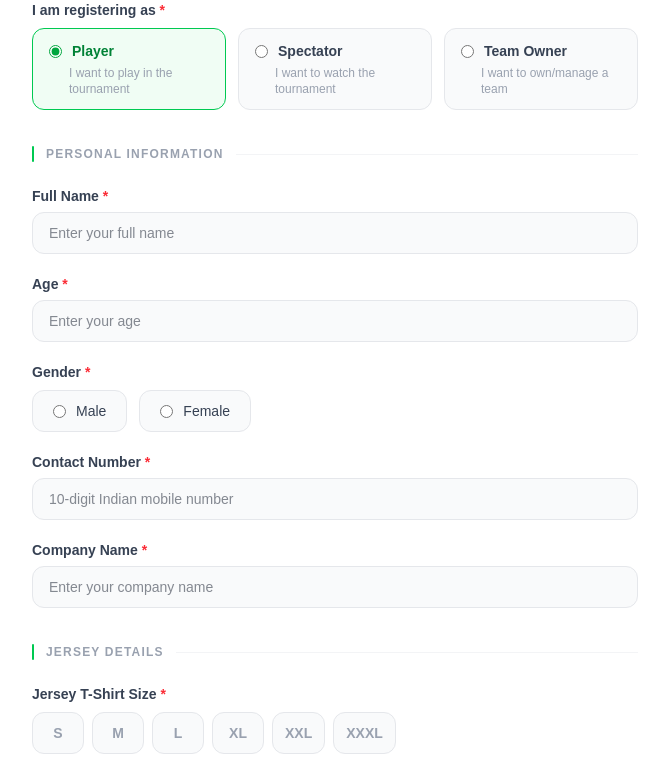
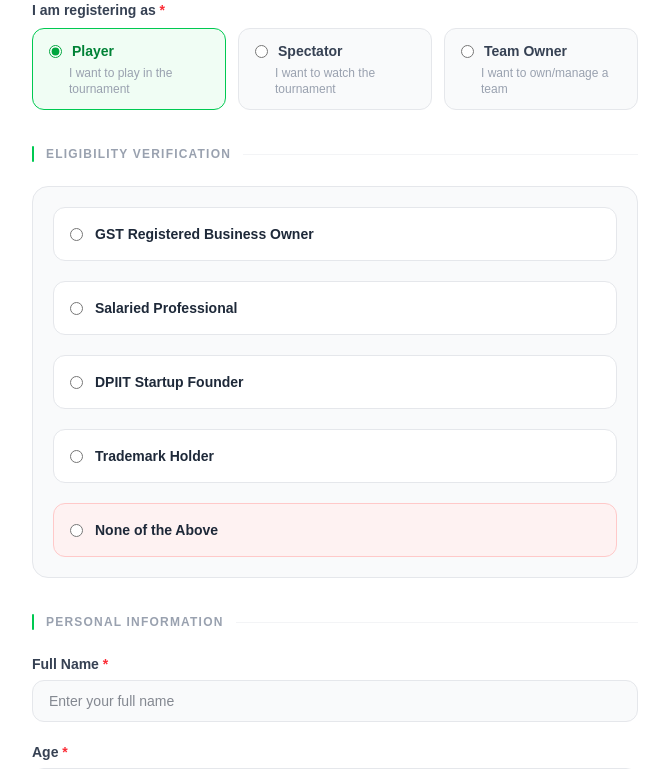
Before and after one commit to mga-group-dev/tpl-overarm, a Next.js app: page / in a window 1280 px wide. Shown: the part 580-1349 px from the top of the page, without its empty margins (305-974 px from the left). Built offline with nearby package versions, Linux system fonts and the light colour scheme.

Commit message:
Input Added in Registration form

```diff
--- a/app/components/RegistrationForm.tsx
+++ b/app/components/RegistrationForm.tsx
@@ -47,6 +47,7 @@ export default function RegistrationForm() {
   const [isSuccess, setIsSuccess] = useState(false);
   const [submitError, setSubmitError] = useState<string | null>(null);
   const fileInputRef = useRef<HTMLInputElement>(null);
+  const [registrationAmt, setRegistrationAmt] = useState(0);
 
   const {
     register,
@@ -62,6 +63,19 @@ export default function RegistrationForm() {
   });
 
   const registrationType = watch("registrationType");
+  const eligibilityCategory = watch("eligibilityCategory");
+  const isPlayerWithNoEligibility =
+  registrationType === "Player" &&
+  eligibilityCategory === "None";
+
+const registrationAmount =
+  registrationType === "Team Owner"
+    ? 15000
+    : registrationType === "Spectator"
+    ? 500
+    : isPlayerWithNoEligibility
+    ? 500
+    : 0;
 
   async function handleFileChange(e: React.ChangeEvent<HTMLInputElement>) {
     const file = e.target.files?.[0];
@@ -117,10 +131,37 @@ export default function RegistrationForm() {
   async function onSubmit(data: RegistrationFormData) {
     setIsSubmitting(true);
     setSubmitError(null);
+    const amount =
+  data.registrationType === "Team Owner"
+    ? 15000
+    : data.registrationType === "Spectator"
+    ? 500
+    : data.eligibilityCategory === "None"
+    ? 500
+    : 0;
+    setRegistrationAmt(amount);
 
     try {
       // 1. Create Razorpay order (form data is stored in order notes so the
       //    webhook can record the registration even if the user leaves the page)
+      if (amount === 0) {
+  const res = await fetch("/api/register-free", {
+    method: "POST",
+    headers: {
+      "Content-Type": "application/json",
+    },
+    body: JSON.stringify(data),
+  });
+
+  const result = await res.json();
+
+  if (!res.ok) {
+    throw new Error(result.error || "Registration failed");
+  }
+
+  setIsSuccess(true);
+  return;
+}
       const orderRes = await fetch("/api/payment/create-order", {
         method: "POST",
         headers: { "Content-Type": "application/json" },
@@ -202,8 +243,12 @@ export default function RegistrationForm() {
         <div>
           <h2 className="text-2xl font-bold text-gray-900 mb-2">Registration Confirmed</h2>
           <p className="text-gray-500 text-sm leading-relaxed max-w-xs mx-auto">
-            Welcome to <strong className="text-gray-700">Tax Sahi Hai TPL 3.0</strong>. Your payment
-            was successful and your registration is confirmed. See you on the pitch on{" "}
+            Welcome to <strong className="text-gray-700">Tax Sahi Hai TPL 3.0</strong>.   {registrationAmount > 0
+    ? "Your payment was successful and your registration is confirmed."
+    : "Your registration was successful and confirmed."}
+
+  {" "}See you on the pitch on{" "}
+
             <strong className="text-gray-700">27th June 2026</strong>.
           </p>
         </div>
@@ -249,8 +294,176 @@ export default function RegistrationForm() {
           <p className="mt-1 text-xs text-red-500">{errors.registrationType.message}</p>
         )}
       </div>
+      {registrationType === "Player" && (
+        <>
 
+
+        <SectionLabel label="Eligibility Verification" />
+
+    <div className="rounded-2xl border border-gray-200 bg-gray-50 p-5 space-y-5">
+
+      {/* GST */}
+      <label className="flex items-start gap-3 rounded-xl border border-gray-200 bg-white p-4 cursor-pointer">
+        <input
+          {...register("eligibilityCategory")}
+          type="radio"
+          value="GST Registered Business Owner"
+          className="mt-1 accent-green-600"
+        />
+
+        <div>
+          <p className="font-semibold text-sm text-gray-800">
+            GST Registered Business Owner
+          </p>
+        </div>
+      </label>
+
+      {eligibilityCategory === "GST Registered Business Owner" && (
+        <div>
+          <input
+            {...register("gstNumber")}
+            type="text"
+            placeholder="Enter GST Number"
+            className="w-full rounded-xl border border-gray-200 bg-white px-4 py-2.5 text-sm text-black"
+          />
+
+          {errors.gstNumber && (
+            <p className="mt-1 text-xs text-red-500">
+              {errors.gstNumber.message}
+            </p>
+          )}
+        </div>
+      )}
+
+      {/* Salaried */}
+      <label className="flex items-start gap-3 rounded-xl border text-black border-gray-200 bg-white p-4 cursor-pointer">
+        <input
+          {...register("eligibilityCategory")}
+          type="radio"
+          value="Salaried Professional"
+          className="mt-1 accent-green-600"
+        />
+
+        <div>
+          <p className="font-semibold text-sm text-gray-800">
+            Salaried Professional
+          </p>
+        </div>
+      </label>
+
+      {eligibilityCategory === "Salaried Professional" && (
+        <div className="grid grid-cols-1 md:grid-cols-2 gap-3">
+
+          <input
+            {...register("salaryCompanyName")}
+            type="text"
+            placeholder="Company Name"
+            className="w-full rounded-xl border border-gray-200 bg-white px-4 py-2.5 text-sm text-black"
+          />
+
+          <input
+            {...register("designation")}
+            type="text"
+            placeholder="Designation"
+            className="w-full rounded-xl border border-gray-200 bg-white px-4 py-2.5 text-sm text-black"
+          />
+
+        </div>
+      )}
+
+      {/* DPIIT */}
+      <label className="flex items-start gap-3 rounded-xl border border-gray-200 bg-white p-4 cursor-pointer">
+        <input
+          {...register("eligibilityCategory")}
+          type="radio"
+          value="DPIIT Startup Founder"
+          className="mt-1 accent-green-600"
+        />
+
+        <div>
+          <p className="font-semibold text-sm text-gray-800">
+            DPIIT Startup Founder
+          </p>
+        </div>
+      </label>
+
+      {eligibilityCategory === "DPIIT Startup Founder" && (
+        <div>
+          <input
+            type="file"
+            accept=".pdf,.jpg,.jpeg,.png"
+            onChange={(e) => {
+              const file = e.target.files?.[0];
+
+              if (!file) return;
+
+              setValue("dpiitCertificate", file.name);
+            }}
+            className="w-full rounded-xl border border-gray-200 bg-white px-4 py-2.5 text-sm text-black"
+          />
+        </div>
+      )}
+
+      {/* Trademark */}
+      <label className="flex items-start gap-3 rounded-xl border border-gray-200 bg-white p-4 cursor-pointer">
+        <input
+          {...register("eligibilityCategory")}
+          type="radio"
+          value="Trademark Holder"
+          className="mt-1 accent-green-600"
+        />
+
+        <div>
+          <p className="font-semibold text-sm text-gray-800">
+            Trademark Holder
+          </p>
+        </div>
+      </label>
+
+      {eligibilityCategory === "Trademark Holder" && (
+        <div>
+          <input
+            type="file"
+            accept=".pdf,.jpg,.jpeg,.png"
+            onChange={(e) => {
+              const file = e.target.files?.[0];
+
+              if (!file) return;
+
+              setValue("trademarkCertificate", file.name);
+            }}
+            className="w-full rounded-xl border border-gray-200 bg-white px-4 py-2.5 text-sm text-black"
+          />
+        </div>
+      )}
+
+      {/* None */}
+      <label className="flex items-start gap-3 rounded-xl border border-red-200 bg-red-50 p-4 cursor-pointer">
+        <input
+          {...register("eligibilityCategory")}
+          type="radio"
+          value="None"
+          className="mt-1 accent-red-500"
+        />
+
+        <div>
+          <p className="font-semibold text-sm text-gray-800">
+            None of the Above
+          </p>
+        </div>
+      </label>
+
+      {errors.eligibilityCategory && (
+        <p className="text-xs text-red-500">
+          {errors.eligibilityCategory.message}
+        </p>
+      )}
+    </div>
       <SectionLabel label="Personal Information" />
+
+
+         </>)}
+
 
       {/* Full Name */}
       <div>
@@ -559,6 +772,7 @@ export default function RegistrationForm() {
 
       {registrationType === "Player" && (
         <>
+
       <SectionLabel label="Cricket Profile" />
 
       {/* Playing Expertise */}
@@ -857,9 +1071,7 @@ export default function RegistrationForm() {
         />
       </svg>
 
-      {registrationType === "Team Owner"
-        ? "Processing Team Registration..."
-        : "Processing"}
+      Processing...
     </span>
   ) : registrationType === "Team Owner" ? (
     <div className="flex flex-col items-center justify-center leading-tight">
@@ -871,8 +1083,10 @@ export default function RegistrationForm() {
         Includes 5 Crore Auction Credits
       </span>
     </div>
+  ) : registrationAmount === 0 ? (
+    "Register for Free"
   ) : (
-    "Pay Rs 500 and Register"
+    `Pay ₹${registrationAmount} and Register`
   )}
 </button>
     </form>
--- a/app/page.tsx
+++ b/app/page.tsx
@@ -41,7 +41,7 @@ export default function Home() {
               <p className="text-xs font-semibold uppercase tracking-wide text-amber-500 mb-1">
                 Registration Closes
               </p>
-              <p className="font-bold text-gray-900">31st May 2026</p>
+              <p className="font-bold text-gray-900">10th June 2026</p>
             </div>
           </div>
 
--- a/lib/validations.ts
+++ b/lib/validations.ts
@@ -4,7 +4,9 @@ export const registrationSchema = z
   .object({
     registrationType: z.enum(
       ["Player", "Spectator", "Team Owner"],
-      { error: "Please select a registration type" }
+      {
+        error: "Please select a registration type",
+      }
     ),
 
     fullName: z
@@ -14,14 +16,18 @@ export const registrationSchema = z
 
     age: z.preprocess(
       (value) => {
-        if (value === "" || value === null || value === undefined)
+        if (value === "" || value === null || value === undefined) {
           return undefined;
+        }
 
         const num = Number(value);
+
         return isNaN(num) ? undefined : num;
       },
       z
-        .number({ error: "Age is required" })
+        .number({
+          error: "Age is required",
+        })
         .int("Age must be a whole number")
         .positive("Age must be a positive number")
         .max(100, "Age must be 100 or less")
@@ -33,16 +39,18 @@ export const registrationSchema = z
 
     contactNumber: z
       .string()
-      .regex(/^[6-9]\d{9}$/, "Enter a valid 10-digit Indian mobile number"),
+      .regex(
+        /^[6-9]\d{9}$/,
+        "Enter a valid 10-digit Indian mobile number"
+      ),
 
-    companyName: z
-      .string()
-      .min(2, "Company name must be at least 2 characters")
-      .max(100, "Company name must be at most 100 characters"),
+    companyName: z.string().optional(),
 
     jerseySize: z.enum(
       ["S", "M", "L", "XL", "XXL", "XXXL"],
-      { error: "Please select a jersey size" }
+      {
+        error: "Please select a jersey size",
+      }
     ),
 
     jerseyNumber: z
@@ -59,39 +67,80 @@ export const registrationSchema = z
 
     photoUrl: z.string().min(1, "Please upload your photo"),
 
-    // =========================
+    // =================================
     // PLAYER FIELDS
-    // =========================
+    // =================================
 
     playingExpertise: z
-      .enum(["Batting", "Bowling", "Fielding", "All Rounder"])
+      .enum([
+        "Batting",
+        "Bowling",
+        "Fielding",
+        "All Rounder",
+      ])
       .optional(),
 
-    battingSkills: z.coerce.number().int().min(1).max(10).optional(),
+    battingSkills: z.coerce
+      .number()
+      .int()
+      .min(1)
+      .max(10)
+      .optional(),
 
-    bowlingSkills: z.coerce.number().int().min(1).max(10).optional(),
+    bowlingSkills: z.coerce
+      .number()
+      .int()
+      .min(1)
+      .max(10)
+      .optional(),
 
-    fieldingSkills: z.coerce.number().int().min(1).max(10).optional(),
+    fieldingSkills: z.coerce
+      .number()
+      .int()
+      .min(1)
+      .max(10)
+      .optional(),
 
     cricheroProfile: z.string().optional(),
 
-    // =========================
-    // TEAM OWNER FIELDS
-    // =========================
+    // =================================
+    // ELIGIBILITY VERIFICATION
+    // =================================
+
+    eligibilityCategory: z
+      .enum([
+        "GST Registered Business Owner",
+        "Salaried Professional",
+        "DPIIT Startup Founder",
+        "Trademark Holder",
+        "None",
+      ])
+      .optional(),
+
+    gstNumber: z.string().optional(),
+
+    salaryCompanyName: z.string().optional(),
+
+    designation: z.string().optional(),
+
+    dpiitCertificate: z.string().optional(),
+
+    trademarkCertificate: z.string().optional(),
+
+    // =================================
+    // TEAM OWNER
+    // =================================
 
     teamName: z.string().optional(),
-
-
   })
 
   .superRefine((data, ctx) => {
-
-    // ======================================
+    // =================================
     // PLAYER VALIDATION
-    // ======================================
+    // =================================
 
     if (data.registrationType === "Player") {
-
+      // Playing Expertise
       if (!data.playingExpertise) {
         ctx.addIssue({
           code: "custom",
@@ -100,6 +149,7 @@ export const registrationSchema = z
         });
       }
 
+      // Batting
       if (data.battingSkills === undefined) {
         ctx.addIssue({
           code: "custom",
@@ -108,6 +158,7 @@ export const registrationSchema = z
         });
       }
 
+      // Bowling
       if (data.bowlingSkills === undefined) {
         ctx.addIssue({
           code: "custom",
@@ -116,6 +167,7 @@ export const registrationSchema = z
         });
       }
 
+      // Fielding
       if (data.fieldingSkills === undefined) {
         ctx.addIssue({
           code: "custom",
@@ -124,6 +176,7 @@ export const registrationSchema = z
         });
       }
 
+      // Crichero Profile
       if (
         !data.cricheroProfile ||
         data.cricheroProfile.trim().length < 1
@@ -133,22 +186,109 @@ export const registrationSchema = z
           message: "Cricheros profile is required",
           path: ["cricheroProfile"],
         });
-      } else if (data.cricheroProfile.length > 200) {
+      }
+
+      // =================================
+      // ELIGIBILITY VALIDATION
+      // =================================
+
+      if (!data.eligibilityCategory) {
         ctx.addIssue({
           code: "custom",
-          message:
-            "Cricheros profile must be at most 200 characters",
-          path: ["cricheroProfile"],
+          message: "Please select an eligibility category",
+          path: ["eligibilityCategory"],
         });
+      }
+
+      // GST
+      if (
+        data.eligibilityCategory ===
+        "GST Registered Business Owner"
+      ) {
+        if (
+          !data.gstNumber ||
+          data.gstNumber.trim().length < 1
+        ) {
+          ctx.addIssue({
+            code: "custom",
+            message: "GST Number is required",
+            path: ["gstNumber"],
+          });
+        }
+      }
+
+      // Salaried Professional
+      if (
+        data.eligibilityCategory ===
+        "Salaried Professional"
+      ) {
+        if (
+          !data.salaryCompanyName ||
+          data.salaryCompanyName.trim().length < 2
+        ) {
+          ctx.addIssue({
+            code: "custom",
+            message: "Company name is required",
+            path: ["salaryCompanyName"],
+          });
+        }
+
+        if (
+          !data.designation ||
+          data.designation.trim().length < 2
+        ) {
+          ctx.addIssue({
+            code: "custom",
+            message: "Designation is required",
+            path: ["designation"],
+          });
+        }
+      }
+
+      // DPIIT
+      if (
+        data.eligibilityCategory ===
+        "DPIIT Startup Founder"
+      ) {
+        if (
+          !data.dpiitCertificate ||
+          data.dpiitCertificate.trim().length < 1
+        ) {
+          ctx.addIssue({
+            code: "custom",
+            message: "DPIIT Certificate is required",
+            path: ["dpiitCertificate"],
+          });
+        }
+      }
+
+      // Trademark
+      if (
+        data.eligibilityCategory ===
+        "Trademark Holder"
+      ) {
+        if (
+          !data.trademarkCertificate ||
+          data.trademarkCertificate.trim().length < 1
+        ) {
+          ctx.addIssue({
+            code: "custom",
+            message: "Trademark Certificate is required",
+            path: ["trademarkCertificate"],
+          });
+        }
       }
     }
 
-    // ======================================
+    // =================================
     // TEAM OWNER VALIDATION
-    // ======================================
+    // =================================
 
     if (data.registrationType === "Team Owner") {
-      if (!data.teamName || data.teamName.trim().length < 2) {
+      if (
+        !data.teamName ||
+        data.teamName.trim().length < 2
+      ) {
         ctx.addIssue({
           code: "custom",
           message: "Team name is required",
```
